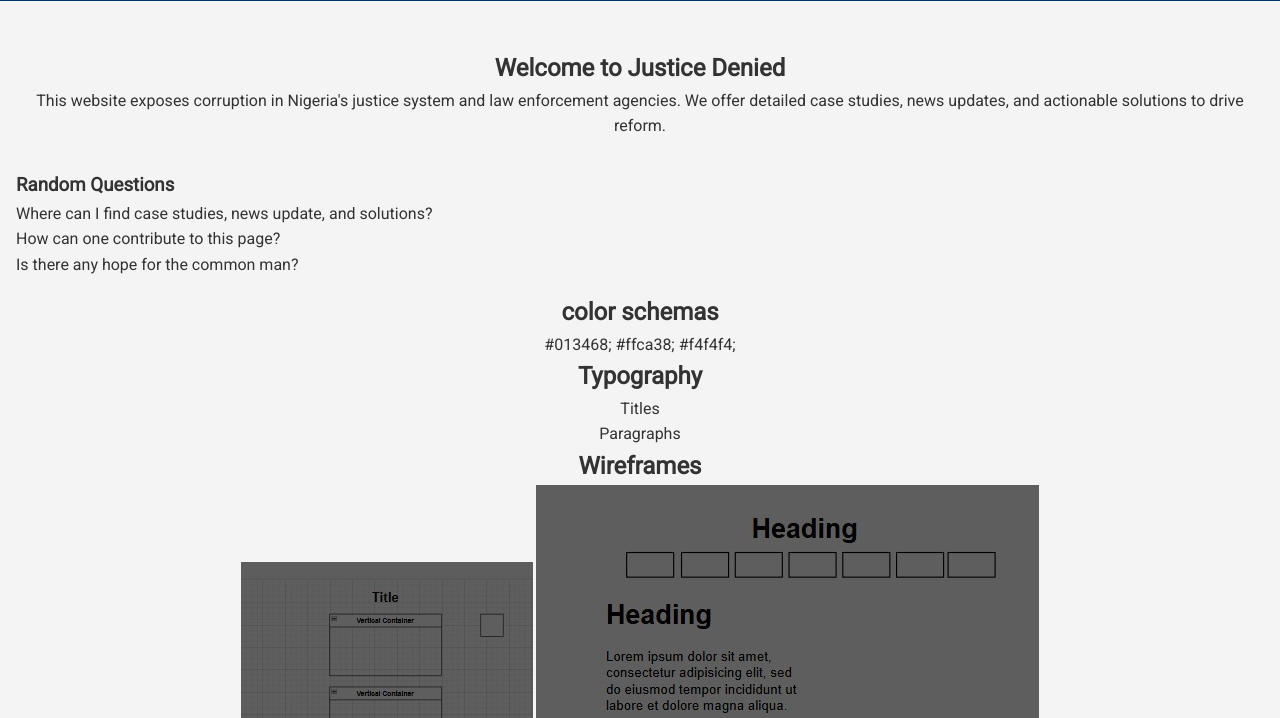
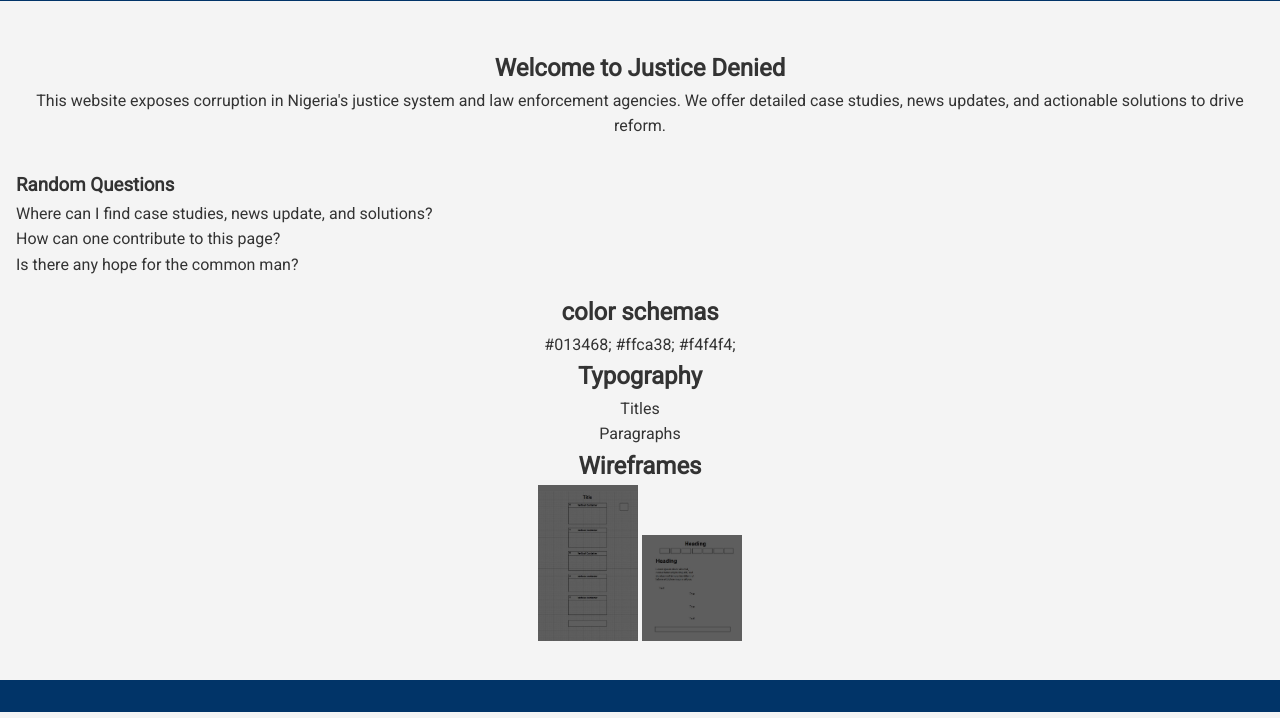
Before and after one commit to VladmirNzeh/wdd131, a plain HTML site: page project/siteplan.html in a window 1280 px wide. Shown: the part 82-800 px from the top of the page. Drawn offline with Linux system fonts and the light colour scheme; files that its build step writes are made by us from their sources.

Commit message:
Update siteplan.html

```diff
--- a/project/siteplan.html
+++ b/project/siteplan.html
@@ -50,8 +50,8 @@
             <p>Titles</p>
             <p>Paragraphs</p>
             <h2>Wireframes</h2>
-            <img src="images/mobile-siteplan-wireframe.jpg" alt="mobile-siteplan">
-            <img src="images/wireframe-siteplan.jpg" alt="wireframe-siteplan">
+            <img src="images/mobile-siteplan-wireframe.jpg" alt="mobile-siteplan" width="100">
+            <img src="images/wireframe-siteplan.jpg" alt="wireframe-siteplan" width="100">
 
         </section>
     </main>
```
